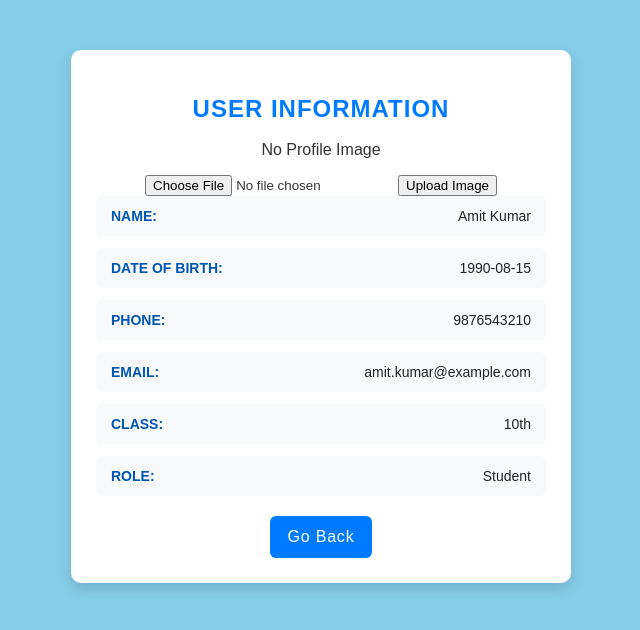
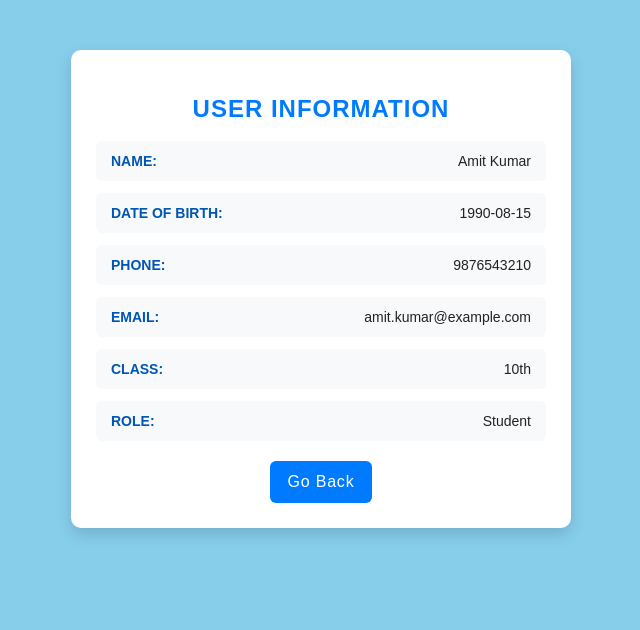
Before and after one commit to Itsmekaushal/StudentPortal, an Angular app: page /info in a window 1280 px wide. Shown: the top 630 px of the page, without its empty margins (319-959 px from the left). Built offline with nearby package versions, Linux system fonts and the light colour scheme.

Commit message:
Update info.component.html

```diff
--- a/src/app/info/info.component.html
+++ b/src/app/info/info.component.html
@@ -1,16 +1,5 @@
 <div class="info-card">
     <h2>User Information</h2>
-
-  <!-- Profile Image Section -->
-  <div class="profile-pic">
-    <img *ngIf="user.profileImage" [src]="'http://localhost:5000/uploads/' + user.profileImage" alt="Profile Picture" />
-    <p *ngIf="!user.profileImage">No Profile Image</p>
-  </div>
-
-  <!-- File Upload Input -->
-  <input type="file" (change)="onFileSelect($event)" />
-  <button (click)="uploadImage()">Upload Image</button>
-
     <div class="info-details">
       <div class="info-item">
         <span class="label">Name:</span>
@@ -37,6 +26,5 @@
         <span class="value">{{ user.role }}</span>
       </div>
     </div>
-
     <button class="back-button" routerLink="/">Go Back</button>
   </div>
```
Lines whose indentation alone changed are shown as unchanged.
